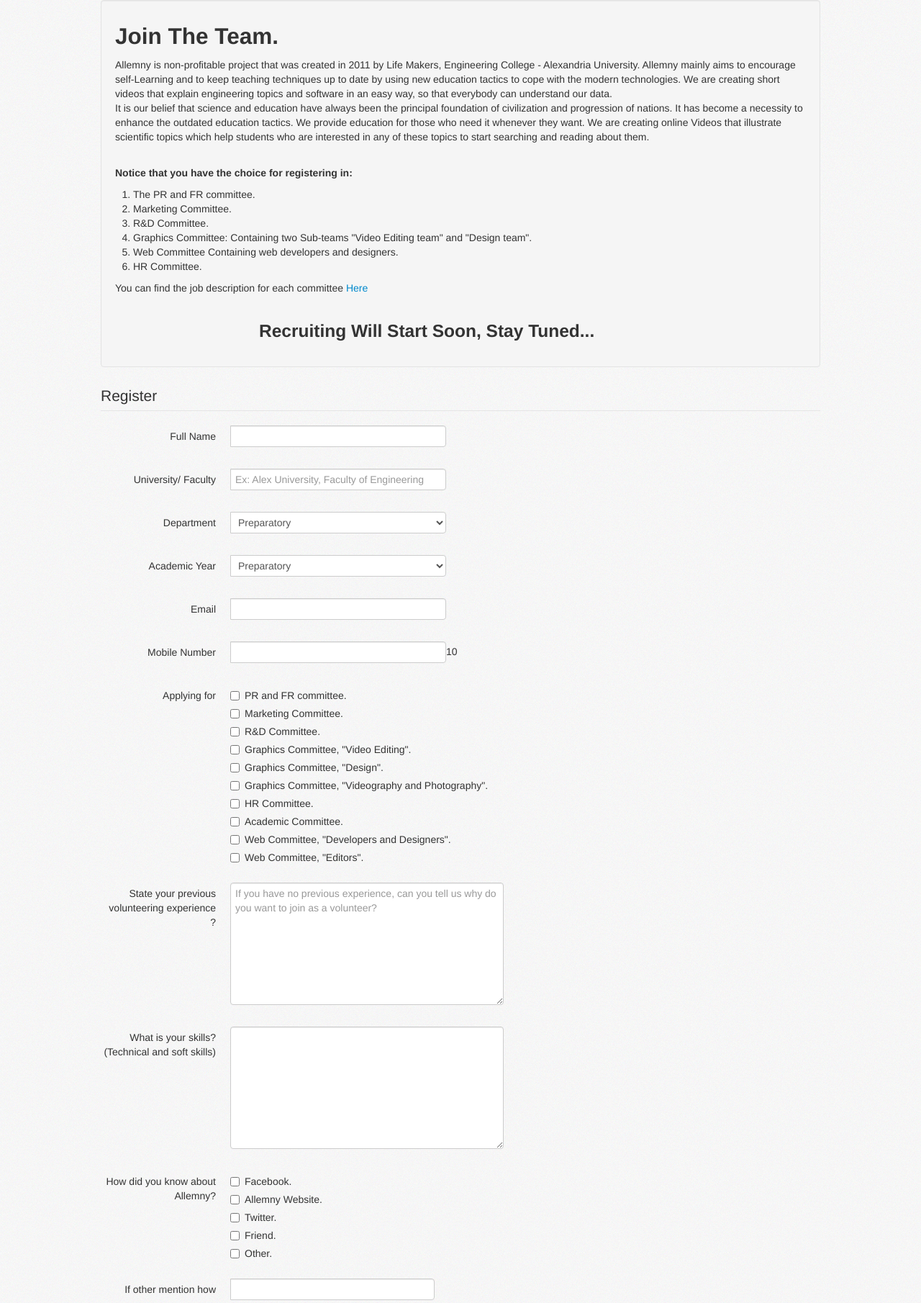
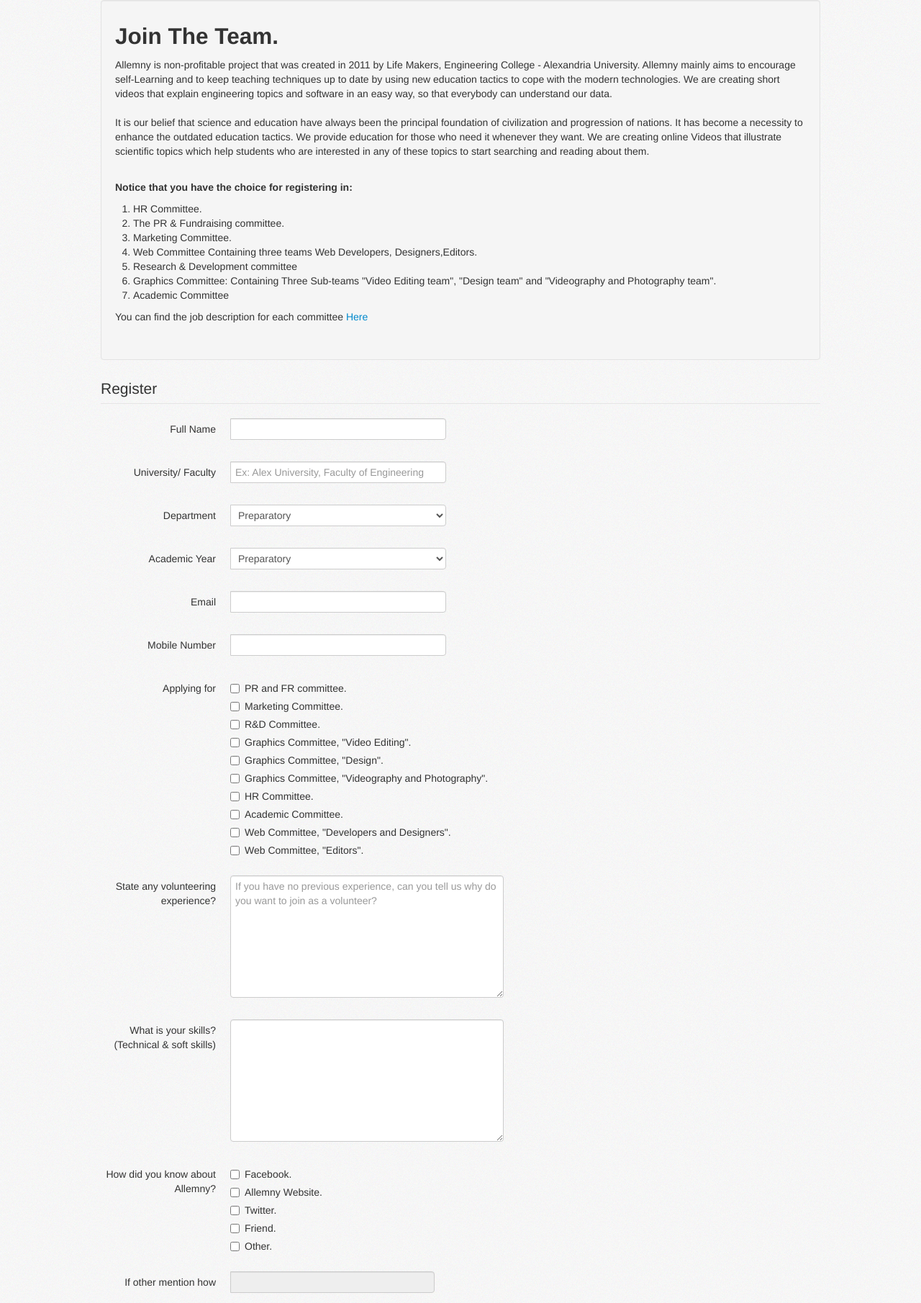
Before and after one commit to salamza/Allemny, a PHP site: page /join in a window 1280 px wide. Shown: the part 120-1930 px from the top of the page at 72% size. Run offline with PHP 8.4, Linux system fonts and the light colour scheme; some libraries are stand-ins or nearby versions.

Commit message:
Added some JavaScript Logic to joinForm plus some minor fixes.

```diff
--- a/css/style-menu.css
+++ b/css/style-menu.css
@@ -124,6 +124,7 @@
 	color:#aaa;
 }
 
+
 /*Menu*/
 .navbar,
 .navbar-inner,
--- a/includes/joinForm.php
+++ b/includes/joinForm.php
@@ -41,6 +41,7 @@
 							<option value = "Pertrochemicals"> Pertrochemicals</option>
 							<option value = "Electromechanics">Electromechanics </option>
 							<option value = "Construction"> Construction </option>
+							<option value = "Other"> Other </option>
 						</select>
 					</div>
 				</div>
@@ -75,14 +76,15 @@
 				<div class="controls">
 					<div class="input-prepend">
 						<input type="number" class="span4" id="mobile" name="mobile" required minlength = "10" data-validation-number-message = "Please Enter your mobile number">
-					</div>10
+					</div>
 				</div>
 			</div>
 			<div class="control-group">
                 <label class="control-label">Applying for</label>
                 <div class="controls">
                     <label class="checkbox">
-                        <input type="checkbox" name="committee[]" value="1" data-validation-minchecked-minchecked="1" data-validation-minchecked-message="Please Select a Committee">
+                        <input type="checkbox" name="committee[]" value="1" data-validation-minchecked-minchecked="1" data-validation-minchecked-message="Please Select a Committee"
+                        data-validation-maxchecked-maxchecked="2" data-validation-maxchecked-message="You can't Apply for more than 2 Committes">
                         PR and FR committee.
                     </label>
                     <label class="checkbox">
@@ -127,14 +129,14 @@
 
 
 			<div class="control-group">
-                <label class="control-label" for="prev_exp" >State your previous volunteering experience ?</label>
+                <label class="control-label" for="prev_exp" >State any volunteering experience?</label>
                 <div class="controls">
                     <textarea name="prev_exp" id="prev_exp" rows="8" class="span5" placeholder="If you have no previous experience, can you tell us why do you want to join as a volunteer?" required></textarea>
                 </div>
             </div>
 
 			<div class="control-group">
-                <label class="control-label" for="skills">What is your skills? (Technical and soft skills) </label>
+                <label class="control-label" for="skills">What is your skills? (Technical & soft skills) </label>
                 <div class="controls">
                     <textarea name="skills" id="skills" rows="8" class="span5" placeholder="" required></textarea>
                 </div>
@@ -143,7 +145,7 @@
 
 			<div class="control-group">
 				<label class="control-label" for="prev_exp">How did you know about Allemny? </label>
-				    <div class="controls ">
+				    <div class="controls">
 				        <label class="checkbox">
 				            <input type="checkbox" name="how_know[]" value = "facebook" data-validation-minchecked-minchecked="1" data-validation-minchecked-message="Please Select How did you know about Allemny">
 				            Facebook.
@@ -158,7 +160,7 @@
 				            <input type="checkbox" name="how_know[]" value = "friend"> Friend.
 				        </label>
 				        <label class="checkbox">
-				            <input type="checkbox" name="how_know[]" value = "other"> Other.
+				            <input type="checkbox" id="otherCheckBox" name="how_know[]" value = "other" onchange="changetextbox();"> Other.
 				        </label>
 				    </div>
 				</div>
@@ -167,33 +169,40 @@
 				<label class="control-label">If other mention how</label>
 				<div class="controls">
 					<div class="input-prepend">
-						<input type="text" class="input-xlarge" id="other" name="other" placeholder="">
+						<input type="text" class="input-xlarge" id="other" name="other" placeholder="" disabled>
 					</div>
 				</div>
 			</div>
-
+			<script type="text/javascript">
+				function changetextbox(){
+					var k =document.getElementById("otherCheckBox").checked
+					document.getElementById('other').disabled=!k;
+					document.getElementById('other').required =k;
+				}
+			</script>
 			<div class="control-group">
-                <label class="control-label" for="join_reason">Why do you want to be a volunteer at Allemny ?</label>
+                <label class="control-label" for="join_reason">Why would you join Allemny Volunteers?</label>
                 <div class="controls">
                     <textarea name="join_reason" id="join_reason" rows="8" class="span5" placeholder="" required></textarea>
                 </div>
             </div>
 
 			<div class="control-group">
-                <label class="control-label" for="suggestion">If you have any suggestions, you are welcome</label>
+                <label class="control-label" for="suggestion">If you've any suggestions, Please Let us Know</label>
                 <div class="controls">
                     <textarea name="suggestion" id="suggestion" rows="8" class="span5" placeholder="" ></textarea>
                 </div>
             </div>
 
-            	<img class = "controls" src="captcha/captcha.php"> Write these numbers <br>
+            <div class="control-group">
+            	<img class = "controls" src="captcha/captcha.php">Write The Numbers<br>
             	<input class = "controls" type="text" name="vercode" required/>
+            </div>
 
             <div class="form-actions">
                 <input type="hidden" name="send" value="contact">
                 <button type="submit" class="btn btn-success">Send</button>
             </div>
-
 		</form>
 	</div>
 </div>
--- a/join.php
+++ b/join.php
@@ -5,19 +5,21 @@
 <div class="container">
     <div class="well">
         <h2>Join The Team.</h2>
-                <p>Allemny is non-profitable project that was created in 2011 by Life Makers, Engineering College - Alexandria University. Allemny mainly aims to encourage self-Learning and to keep teaching techniques up to date by using new education tactics to cope with the modern technologies. We are creating short videos that explain engineering topics and software in an easy way, so that everybody can understand our data.<br>It is our belief that science and education have always been the principal foundation of civilization and progression of nations. It has become a necessity to enhance the outdated education tactics. We provide education for those who need it whenever they want. We are creating online Videos that illustrate scientific topics which help students who are interested in any of these topics to start searching and reading about them.</p><br>
+        <p>Allemny is non-profitable project that was created in 2011 by Life Makers, Engineering College - Alexandria University. Allemny mainly aims to encourage self-Learning and to keep teaching techniques up to date by using new education tactics to cope with the modern technologies. We are creating short videos that explain engineering topics and software in an easy way, so that everybody can understand our data.<br><br>It is our belief that science and education have always been the principal foundation of civilization and progression of nations. It has become a necessity to enhance the outdated education tactics. We provide education for those who need it whenever they want. We are creating online Videos that illustrate scientific topics which help students who are interested in any of these topics to start searching and reading about them.</p><br>
         <p><B>Notice that you have the choice for registering in:</B><br></p>
         <ol>
-                        <li>The PR and FR committee.</li>
+            <li>HR Committee.</li>
+            <li>The PR & Fundraising committee.</li>
             <li>Marketing Committee.</li>
-                        <li>R&D Committee.</li>
-                        <li>Graphics Committee: Containing two Sub-teams "Video Editing team" and "Design team".</li>
-                        <li>Web Committee Containing web developers and designers.</li>
-                        <li>HR Committee.</li>
+            <li>Web Committee Containing three teams Web Developers, Designers,Editors.</li>
+            <li>Research & Development committee</li>
+            <li>Graphics Committee: Containing Three Sub-teams "Video Editing team", "Design team" and "Videography and Photography team".</li>
+            <li>Academic Committee</li>
+
         </ol>
-                        <p>You can find the job description for each committee <a href="http://goo.gl/4vD2N">Here</a> <br>
+            <p>You can find the job description for each committee <a href="allemnyCommittees">Here</a> <br>
             <br></p>
-                        <h3 style="padding-left:200px;">Recruiting Will Start Soon, Stay Tuned...</h3>
+            <!-- <h3 style="padding-left:200px;">Recruiting Will Start Soon, Stay Tuned...</h3> -->
         </div>
     </div>
 
```
Also changed, not shown: courses.php (+5 -5 lines), about.php (line endings or trailing spaces). Lines whose indentation alone changed are shown as unchanged.
